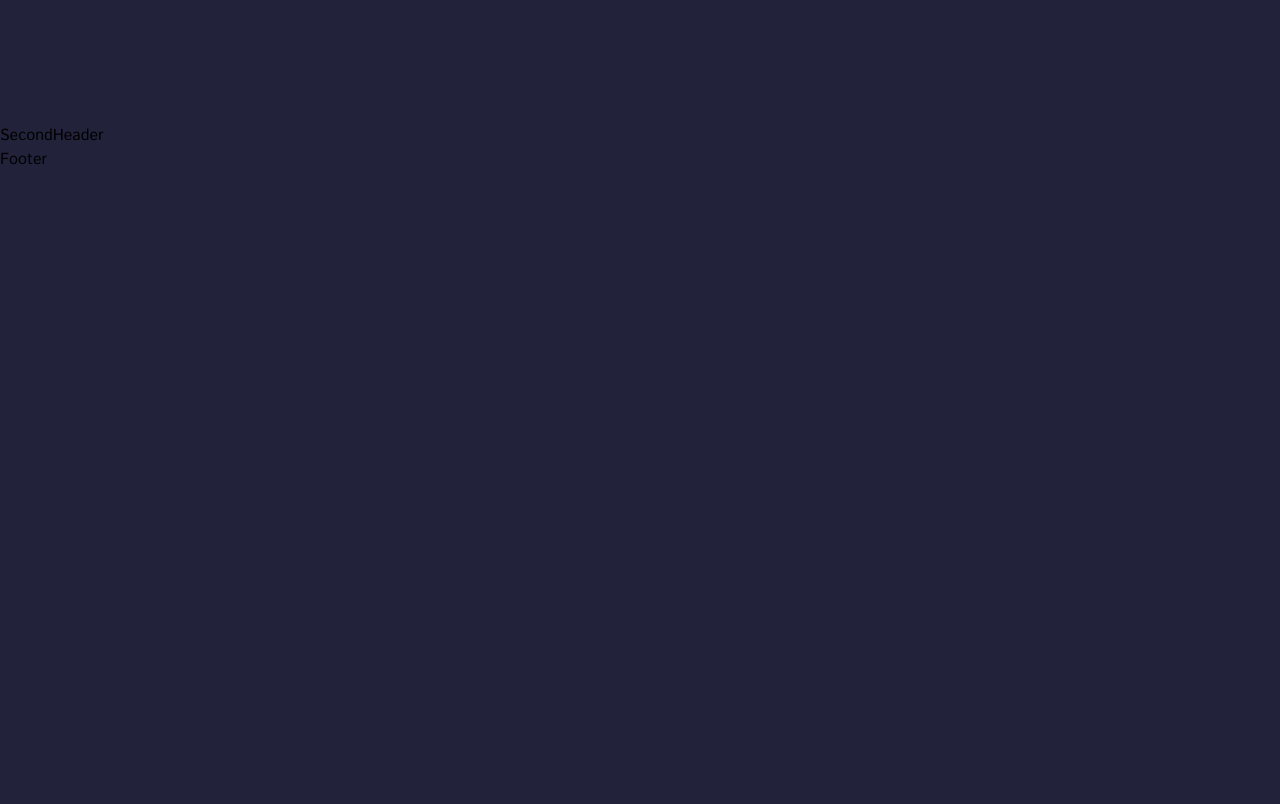
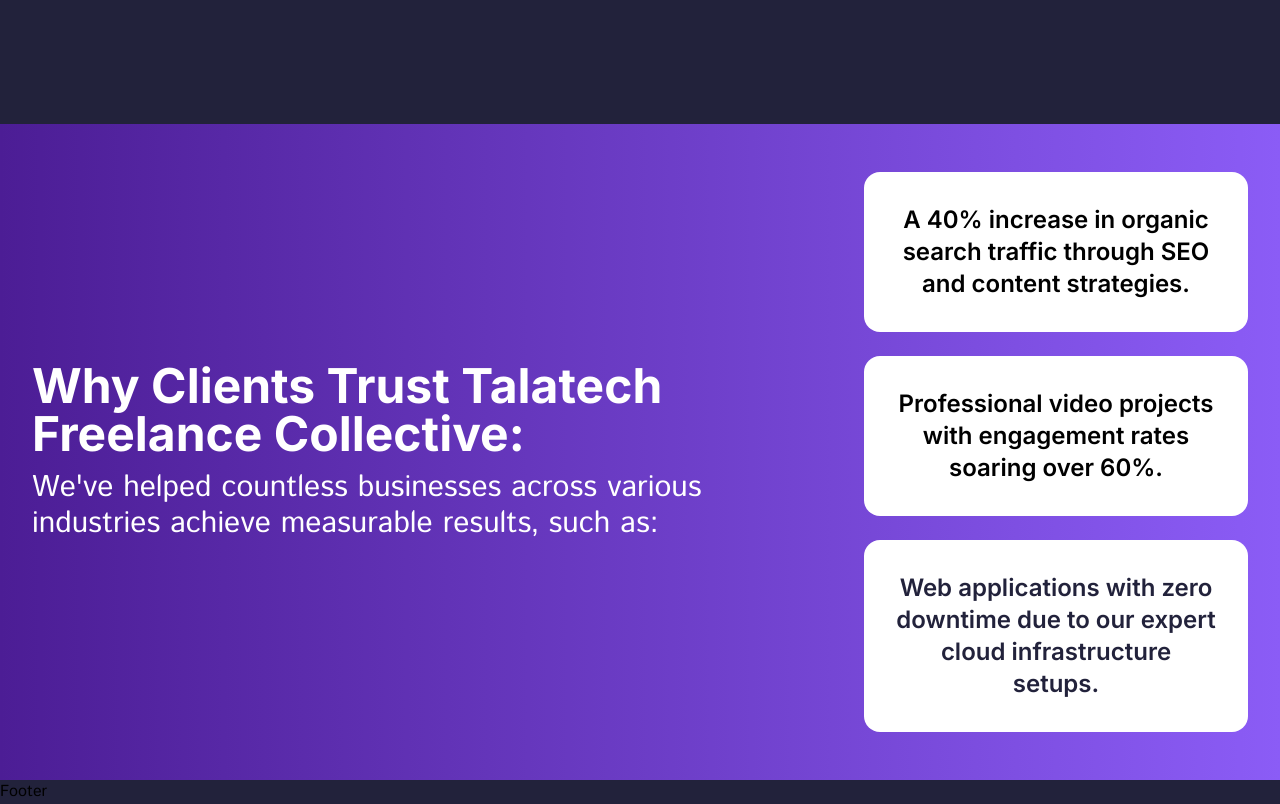
Before and after one commit to talatech/Phase1, a Next.js app: page / in a window 1280 px wide. Shown: the part 680-1484 px from the top of the page. Before the commit the page ends 852 px from the top, so only its background shows below. Built offline with nearby package versions, Linux system fonts and the light colour scheme.

Commit message:
added home second header

```diff
--- a/src/components/home/home-second-header.js
+++ b/src/components/home/home-second-header.js
@@ -1,7 +1,26 @@
 import React from 'react'
+import { inter } from '../../../public/fonts'
 
 export default function SecondHeader() {
   return (
-    <div>SecondHeader</div>
+    <div className={`flex flex-row items-center justify-center bg-gradient-to-r from-violet-900 to-violet-500 text-white`}>
+      <div className='flex flex-row p-12 items-center'>
+        <div className='flex flex-col items-start justify-center w-[832px] gap-3'>
+          <h2 className={`${inter.className} text-5xl font-bold w-[744px]`}>Why Clients Trust Talatech Freelance Collective:</h2>
+          <p className='text-3xl max-w-3xl'>We&apos;ve helped countless businesses across various industries achieve measurable results&#8218; such as&#x3a;</p>
+        </div>
+        <div className='flex flex-col gap-6'>
+          <div className='bg-white p-8 rounded-2xl w-fit'>
+            <p className={`${inter.className} text-2xl text-black w-80 font-semibold text-center`}>A 40% increase in organic search traffic through SEO and content strategies.</p>
+          </div>
+          <div className='bg-white p-8 rounded-2xl w-fit'>
+            <p className={`${inter.className} text-2xl text-black w-80 font-semibold text-center`}>Professional video projects with engagement rates soaring over 60%.</p>
+          </div>
+          <div className='bg-white p-8 rounded-2xl w-fit'>
+            <p className={`${inter.className} text-2xl text-background w-80 font-semibold text-center`}>Web applications with zero downtime due to our expert cloud infrastructure setups.</p>
+          </div>
+        </div>
+      </div>
+    </div>
   )
 }
```
